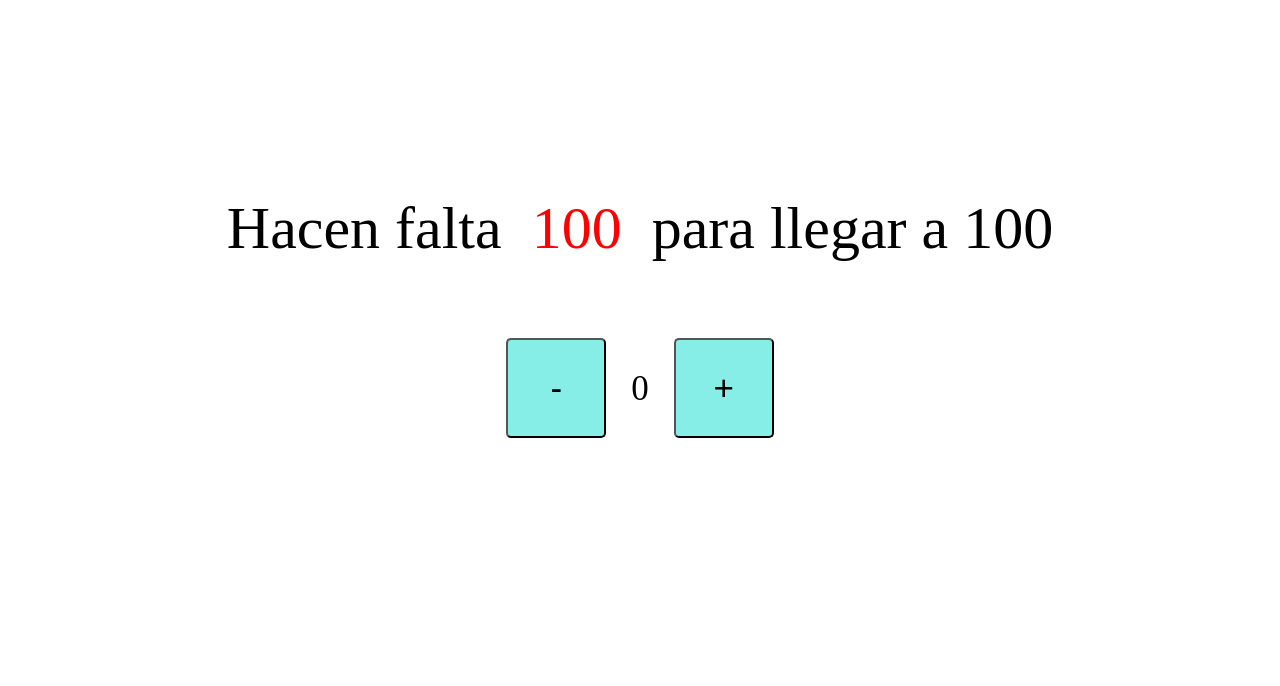
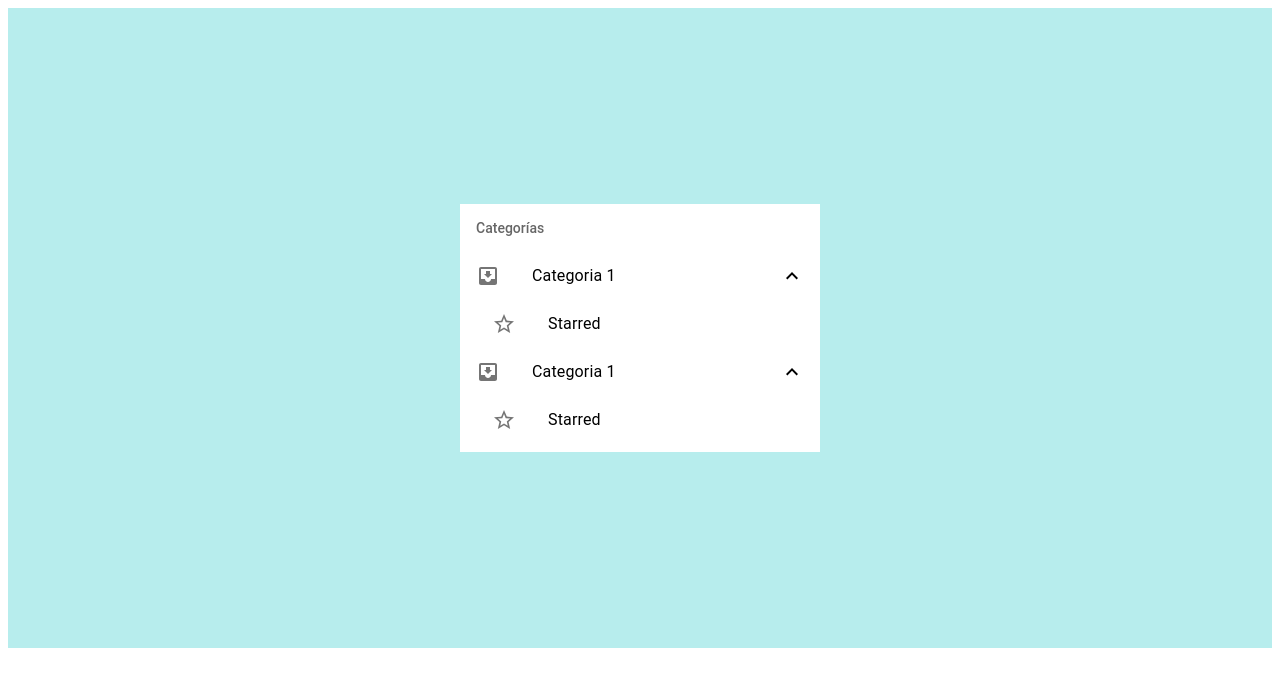
Before and after one commit to LuisLvlUp/ReactJunio2022, a React (Create React App) app in the folder react-examples/: page / in a window 1280 px wide. Shown: the top 686 px of the page. Built offline with nearby package versions, Linux system fonts and the light colour scheme.

Commit message:
categorias y productos

```diff
--- a/react-examples/package.json
+++ b/react-examples/package.json
@@ -3,6 +3,10 @@
   "version": "0.1.0",
   "private": true,
   "dependencies": {
+    "@emotion/react": "^11.9.3",
+    "@emotion/styled": "^11.9.3",
+    "@mui/icons-material": "^5.8.4",
+    "@mui/material": "^5.8.7",
     "@testing-library/jest-dom": "^5.16.4",
     "@testing-library/react": "^13.3.0",
     "@testing-library/user-event": "^13.5.0",
--- a/react-examples/src/App.jsx
+++ b/react-examples/src/App.jsx
@@ -1,10 +1,12 @@
 import { Main } from "./components/Main/Main";
+import { MainProductos } from "./components/MainProductos/MainProductos";
 
 // import MainClass from "./components/Main/MainClass";
 
 function App() {
   return (
-    <Main />
+    // <Main />
+    <MainProductos />
   );
 }
 
--- /dev/null
+++ b/react-examples/src/components/Categoria/Categoria.jsx
@@ -0,0 +1,72 @@
+import * as React from 'react';
+import ListSubheader from '@mui/material/ListSubheader';
+import List from '@mui/material/List';
+import ListItemButton from '@mui/material/ListItemButton';
+import ListItemIcon from '@mui/material/ListItemIcon';
+import ListItemText from '@mui/material/ListItemText';
+import Collapse from '@mui/material/Collapse';
+import InboxIcon from '@mui/icons-material/MoveToInbox';
+import DraftsIcon from '@mui/icons-material/Drafts';
+import SendIcon from '@mui/icons-material/Send';
+import ExpandLess from '@mui/icons-material/ExpandLess';
+import ExpandMore from '@mui/icons-material/ExpandMore';
+import StarBorder from '@mui/icons-material/StarBorder';
+
+
+const Categoria = () => {
+  const [open, setOpen] = React.useState(true);
+
+  const handleClick = () => {
+    setOpen(!open);
+  };
+
+  return (
+    <List
+      sx={{ width: '100%', maxWidth: 360, bgcolor: 'background.paper' }}
+      component="nav"
+      aria-labelledby="nested-list-subheader"
+      subheader={
+        <ListSubheader component="div" id="nested-list-subheader">
+          Categorías
+        </ListSubheader>
+      }
+    >
+      <ListItemButton onClick={handleClick}>
+        <ListItemIcon>
+          <InboxIcon />
+        </ListItemIcon>
+        <ListItemText primary="Categoria 1" />
+        {open ? <ExpandLess /> : <ExpandMore />}
+      </ListItemButton>
+      <Collapse in={open} timeout="auto" unmountOnExit>
+        <List component="div" disablePadding>
+          <ListItemButton sx={{ pl: 4 }}>
+            <ListItemIcon>
+              <StarBorder />
+            </ListItemIcon>
+            <ListItemText primary="Starred" />
+          </ListItemButton>
+        </List>
+      </Collapse>
+      <ListItemButton onClick={handleClick}>
+        <ListItemIcon>
+          <InboxIcon />
+        </ListItemIcon>
+        <ListItemText primary="Categoria 1" />
+        {open ? <ExpandLess /> : <ExpandMore />}
+      </ListItemButton>
+      <Collapse in={open} timeout="auto" unmountOnExit>
+        <List component="div" disablePadding>
+          <ListItemButton sx={{ pl: 4 }}>
+            <ListItemIcon>
+              <StarBorder />
+            </ListItemIcon>
+            <ListItemText primary="Starred" />
+          </ListItemButton>
+        </List>
+      </Collapse>
+    </List>
+  );
+}
+
+export default Categoria;
--- a/react-examples/src/components/Main/Main.jsx
+++ b/react-examples/src/components/Main/Main.jsx
@@ -30,6 +30,10 @@ export const Main = () => {
       setColor("blue")
     }
 
+    // setTimeout(() => {
+    //   setState(state + 1)
+    // }, 1000);
+
   }, [state])
 
 
--- /dev/null
+++ b/react-examples/src/components/MainProductos/Main.css
@@ -0,0 +1,8 @@
+.container{
+    display: flex;
+    justify-content: center;
+    align-items: center;
+    height: 80vh;
+    flex-direction: column;
+    background-color: rgb(183, 237, 237);
+}
--- /dev/null
+++ b/react-examples/src/components/MainProductos/MainProductos.jsx
@@ -0,0 +1,11 @@
+import React from 'react'
+import Categoria from '../Categoria/Categoria'
+import "./Main.css"
+
+export const MainProductos = () => {
+  return (
+    <div className='container'>
+        <Categoria />
+    </div>
+  )
+}
```
Also changed, not shown: react-examples/src/components/CategoriaItem/CategoriaItem.jsx (added, +41 -0 lines), react-examples/src/components/Producto/Producto.jsx (added, +7 -0 lines), react-examples/src/shared/categorias.js (added, +59 -0 lines), react-examples/src/components/Categoria/Categoria.css (added), react-examples/src/components/Producto/Producto.css (added), 1 other file (tests, documents, lock files or other folders).
